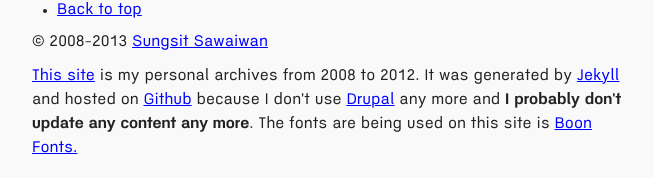
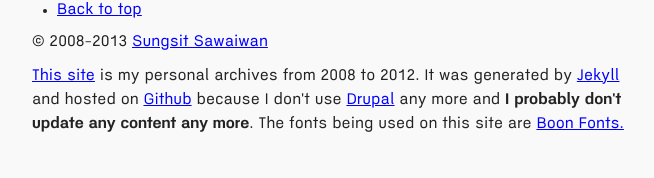
Before and after one commit to sungsit/webzer, a Jekyll site: the page built from index.html, in a window 1280 px wide. Shown: the part 1901-2079 px from the top of the page, without its empty margins (308-962 px from the left). Built offline with Jekyll 4.4.1, drawn with Linux system fonts in a browser that asks for light colours; Markdown is read by kramdown in place of the engine named in the settings; after the commit the page ends 2058 px from its top, so only the background shows below that.

Commit message:
Correct typo in footer.

```diff
--- a/_includes/footer.html
+++ b/_includes/footer.html
@@ -7,7 +7,7 @@
 
 <p>&copy; 2008-2013 <a href="http://sungsit.com/">Sungsit Sawaiwan</a></p>
 
-<p><a href="/">This site</a> is my personal archives from 2008 to 2012. It was generated by <a href="http://jekyllrb.com/">Jekyll</a> and hosted on <a href="http://pages.github.com/">Github</a> because I don't use <a href="http://drupal.org/">Drupal</a> any more and <strong>I probably don't update any content any more</strong>. The fonts are being used on this site is <a href="http://sungsit.com/boon/">Boon Fonts.</p>
+<p><a href="/">This site</a> is my personal archives from 2008 to 2012. It was generated by <a href="http://jekyllrb.com/">Jekyll</a> and hosted on <a href="http://pages.github.com/">Github</a> because I don't use <a href="http://drupal.org/">Drupal</a> any more and <strong>I probably don't update any content any more</strong>. The fonts being used on this site are <a href="http://sungsit.com/boon/">Boon Fonts.</p>
 </footer>
 
 <p>
```
